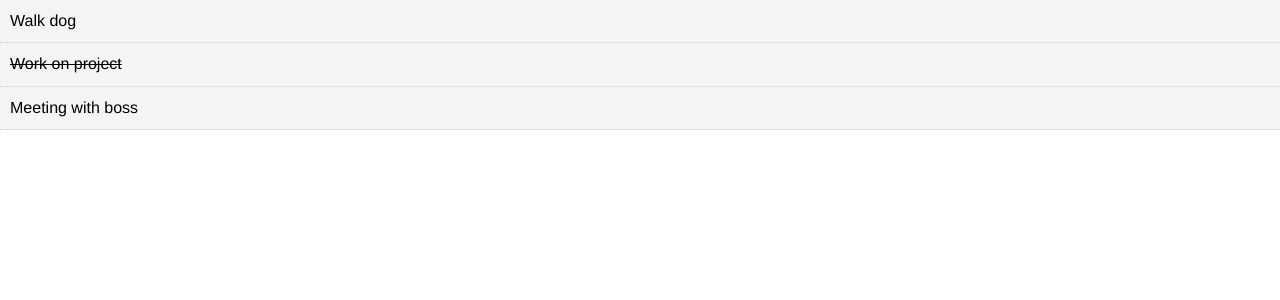
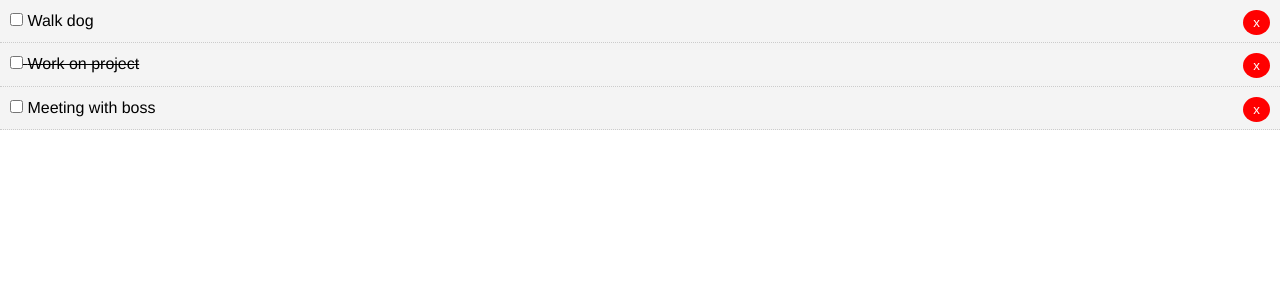
Before and after one commit to nplayfair/react_todo, a React (Create React App) app: page / in a window 1280 px wide. Shown: the top 300 px of the page. Built offline with nearby package versions, Linux system fonts and the light colour scheme.

Commit message:
Method to toggle completed task

```diff
--- a/src/App.js
+++ b/src/App.js
@@ -24,10 +24,21 @@
     ]
   }
 
+  // Toggle complete status for tasks
+  markComplete = (id) => {
+    this.setState({ todos: this.state.todos.map(todo => {
+      if (todo.id === id) {
+        // Toggle completed status
+        todo.completed = !todo.completed;
+      }
+      return todo;
+    }) });
+  }
+
   render() {
     return (
     <div className="App">
-    <Todos todos={this.state.todos} />
+    <Todos todos={this.state.todos} markComplete={this.markComplete} />
     </div>
     );
   }
--- a/src/components/TodoItem.js
+++ b/src/components/TodoItem.js
@@ -11,10 +11,17 @@
       textDecoration: this.props.todo.completed ? 'line-through' : 'none'
     }
   }
+
   render() {
+    // Destructure todo prop
+    const { id, title } = this.props.todo;
     return (
       <div style={this.getStyle()}>
-        <p>{ this.props.todo.title }</p>
+        <p>
+          <input type="checkbox" onChange={this.props.markComplete.bind(this, id)} />&nbsp;
+          { title }
+          <button style={btnStyle}>x</button>
+        </p>
       </div>
     )
   }
@@ -25,4 +32,14 @@
   todo: PropTypes.object.isRequired
 }
 
+const btnStyle = {
+  background: '#ff0000',
+  color: '#fff',
+  border: 'none',
+  padding: '5px 10px',
+  borderRadius: '50%',
+  cursor: 'pointer',
+  float: 'right'
+}
+
 export default TodoItem
--- a/src/components/Todos.js
+++ b/src/components/Todos.js
@@ -5,7 +5,7 @@
 class Todos extends Component {
   render() {
     return this.props.todos.map((todo) => (
-      <TodoItem key={todo.id} todo={todo} />
+      <TodoItem key={todo.id} todo={todo} markComplete={this.props.markComplete} />
     ));
   }
 }
```
